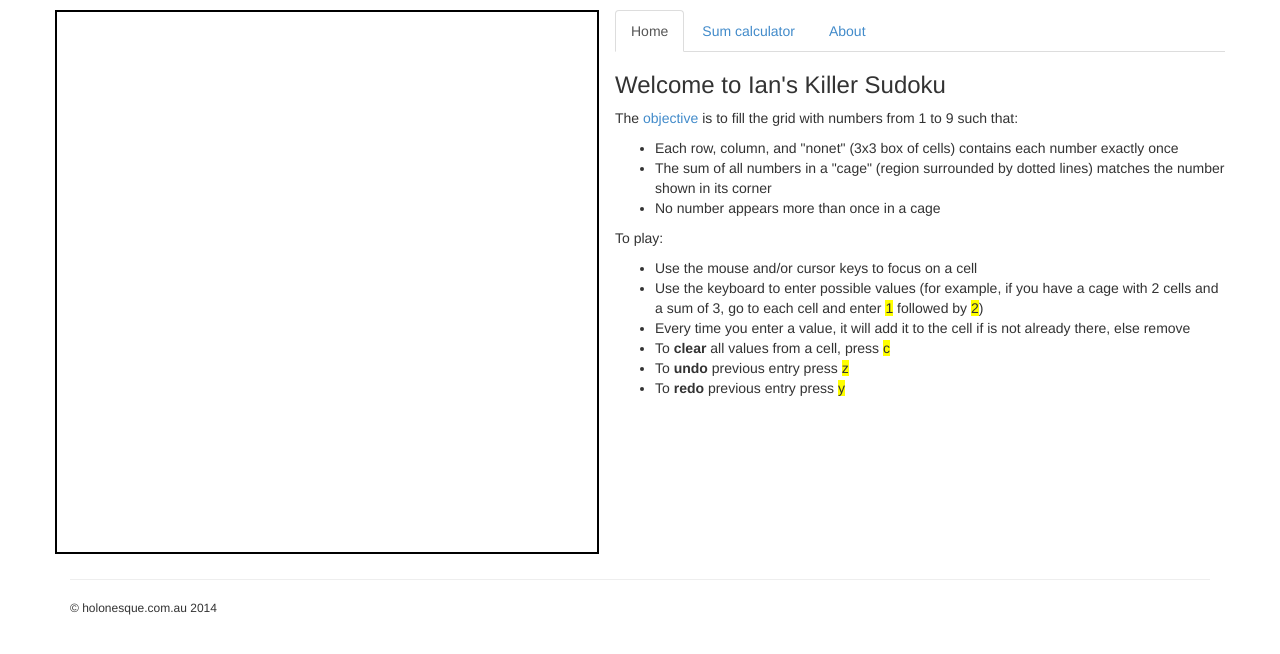
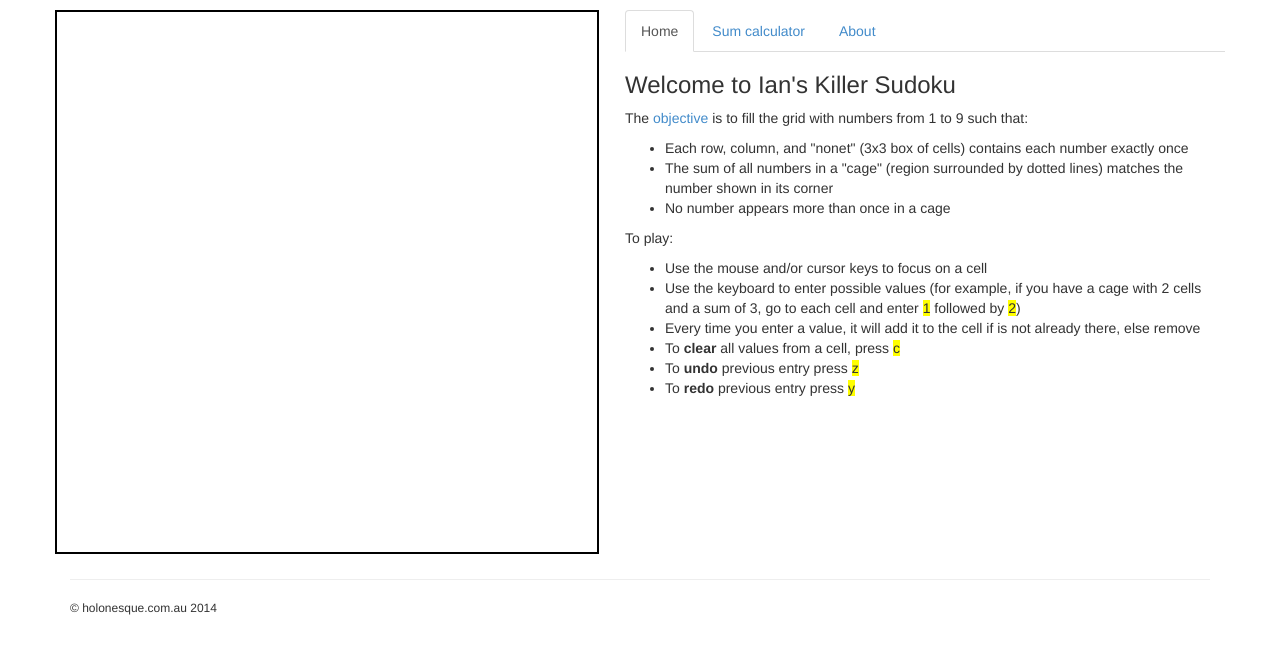
Before and after one commit to sutts101/killer, a plain HTML site: page index.html in a window 1280 px wide. Drawn offline with nearby package versions, Linux system fonts and the light colour scheme; a script that the page names is missing.

Commit message:
Got rid of table layout in favour of dodgy hard-wired divs. Not sure which evil is the lesser...

```diff
--- a/index.html
+++ b/index.html
@@ -15,6 +15,10 @@
     <![endif]-->
 
     <style>
+        #help {
+            float: right;
+            width: 600px
+        }
         h1 {
             font-size: 24px;
         }
@@ -32,13 +36,7 @@
 <p></p>
 <div class="container">
     <div class="row">
-        <table width="100%" cellpadding="20" cellspacing="20">
-            <tr>
-                <td width="560" valign="top">
-                    <canvas id="killer" width="540" height="540" style="border:2px solid #000000;"></canvas>
-                </td>
-                <td valign="top">
-                    <div>
+        <div id="help">
             <ul class="nav nav-tabs" data-tabs="tabs">
                 <li class="active"><a href="#home" data-toggle="tab">Home</a></li>
                 <li><a href="#sumCalculator" data-toggle="tab">Sum calculator</a></li>
@@ -92,9 +90,9 @@
                 </div>
             </div>
         </div>
-                </td>
-            </tr>
-        </table>
+        <div id="game">
+            <canvas id="killer" width="540" height="540" style="border:2px solid #000000;"></canvas>
+        </div>
     </div>
     <div class="footer">
         <hr>
```
Lines whose indentation alone changed are shown as unchanged.
